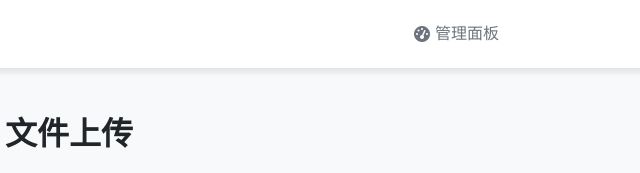
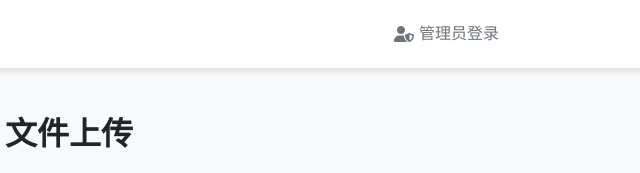
Before and after one commit to uki0xc/uki0x_img_bed, a website: page public/index.html in a window 1280 px wide. Shown: the top 173 px of the page, 571-1211 px from the left. Drawn offline with Linux system fonts and the light colour scheme.

Commit message:
Update index.html

```diff
--- a/public/index.html
+++ b/public/index.html
@@ -403,8 +403,8 @@
         <i class="fas fa-cloud-upload-alt"></i>
         uki0x 图床
       </a>
-      <a href="/dashboard" class="nav-link">
-        <i class="fas fa-tachometer-alt"></i> 管理面板
+      <a href="/login.html" class="nav-link">
+        <i class="fas fa-user-shield"></i> 管理员登录
       </a>
     </div>
   </header>
```
